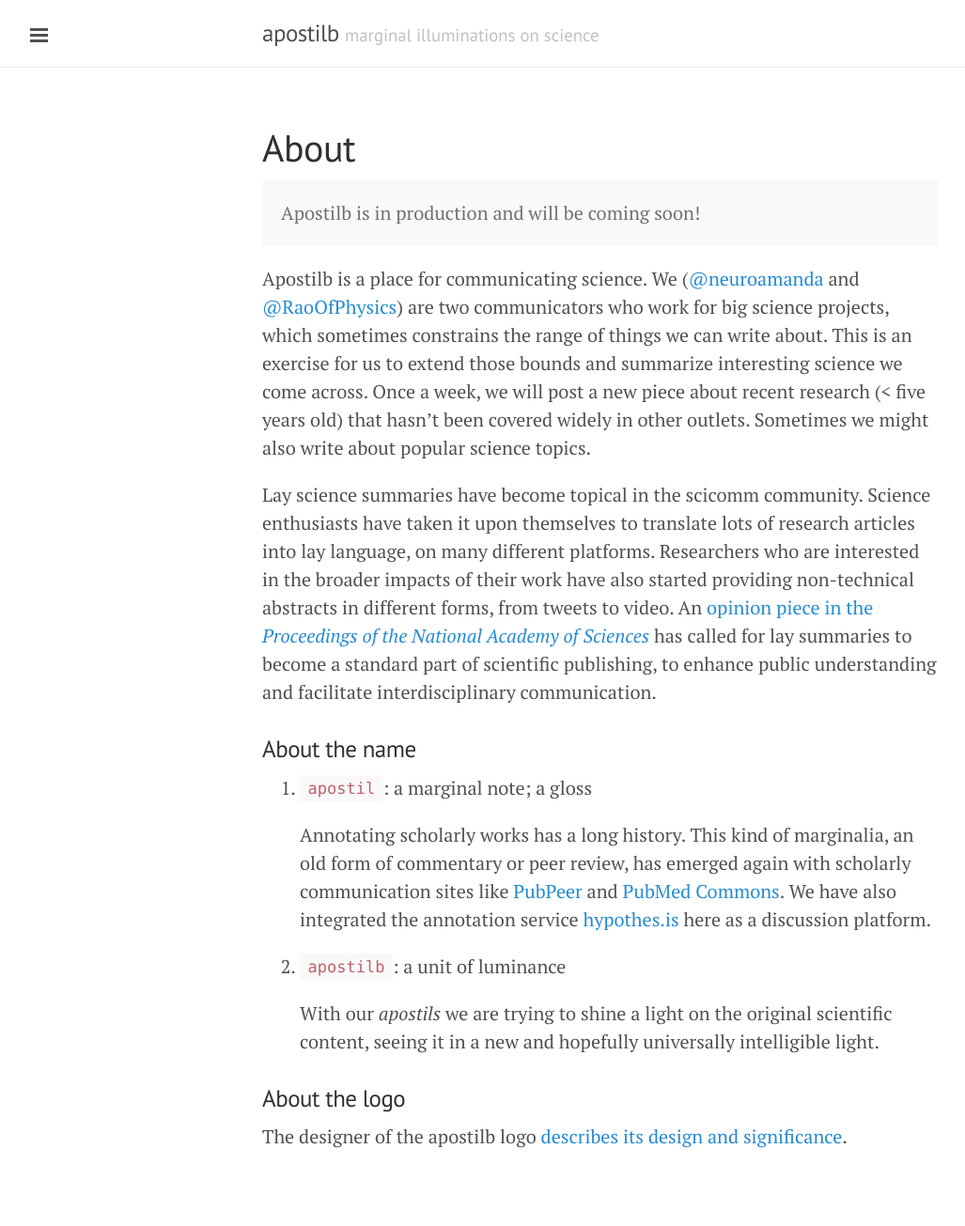
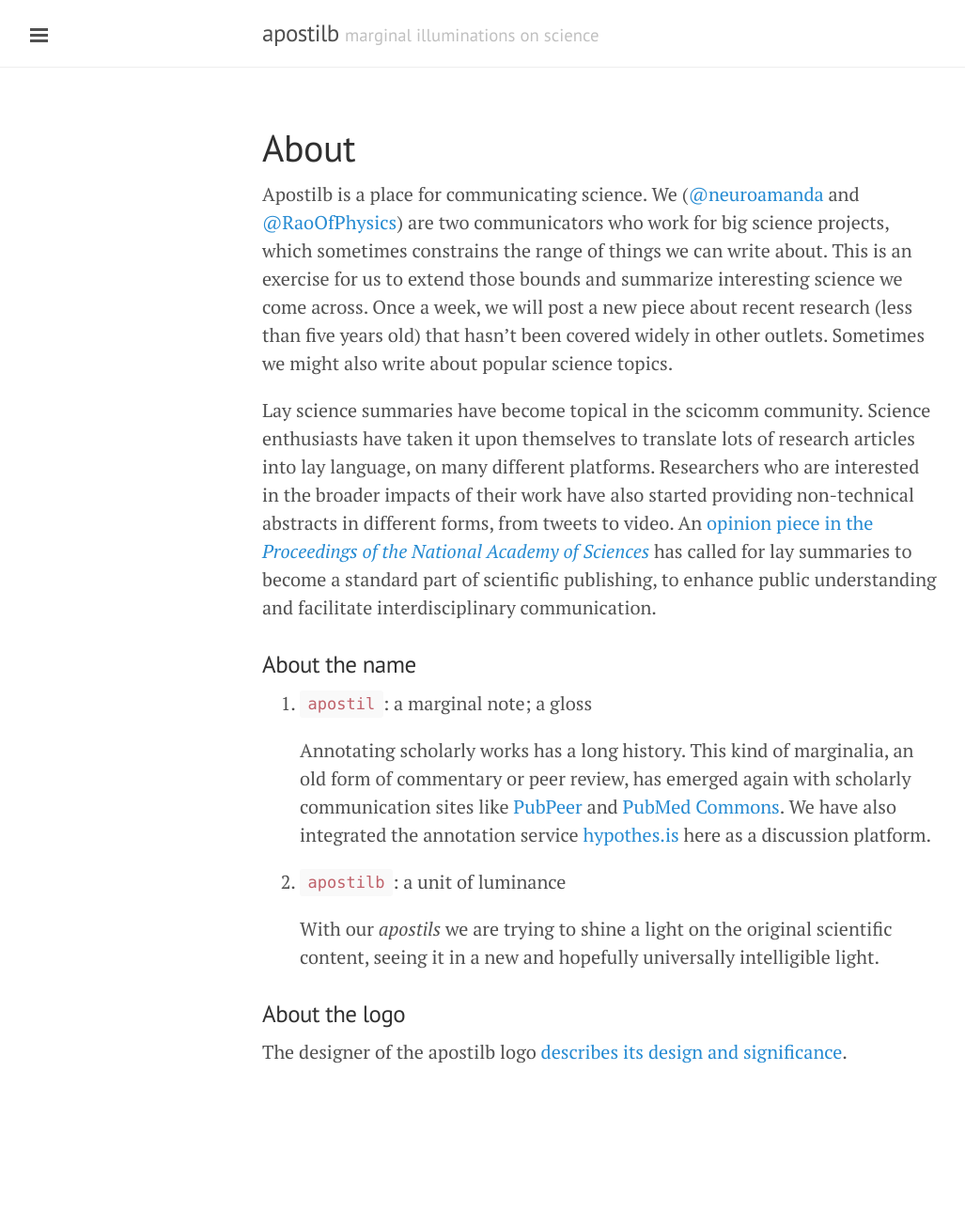
Before and after one commit to RaoOfPhysics/apostilb.github.io, a Jekyll site: the page built from about.md, in a window 1280 px wide. Shown: the whole page at 94% size, without its empty margins (1-1028 px from the left). Built offline with Jekyll 4.4.1, drawn with Linux system fonts in a browser that asks for light colours; Markdown is read by kramdown in place of the engine named in the settings; after the commit the page ends 1215 px from its top, so only the background shows below that.

Commit message:
Tweaked about text

```diff
--- a/about.md
+++ b/about.md
@@ -3,12 +3,7 @@ layout: page
 title: About
 ---
 
-<p class="message">
-  Apostilb is in production and will be coming soon!
-</p>
-
-
-Apostilb is a place for communicating science. We ([@neuroamanda](https://twitter.com/neuroamanda) and [@RaoOfPhysics](https://twitter.com/RaoOfPhysics)) are two communicators who work for big science projects, which sometimes constrains the range of things we can write about. This is an exercise for us to extend those bounds and summarize interesting science we come across. Once a week, we will post a new piece about recent research (< five years old) that hasn't been covered widely in other outlets. Sometimes we might also write about popular science topics.
+Apostilb is a place for communicating science. We ([@neuroamanda](https://twitter.com/neuroamanda) and [@RaoOfPhysics](https://twitter.com/RaoOfPhysics)) are two communicators who work for big science projects, which sometimes constrains the range of things we can write about. This is an exercise for us to extend those bounds and summarize interesting science we come across. Once a week, we will post a new piece about recent research (less than five years old) that hasn't been covered widely in other outlets. Sometimes we might also write about popular science topics.
 
 Lay science summaries have become topical in the scicomm community. Science enthusiasts have taken it upon themselves to translate lots of research articles into lay language, on many different platforms. Researchers who are interested in the broader impacts of their work have also started providing non-technical abstracts in different forms, from tweets to video. An [opinion piece in the *Proceedings of the National Academy of Sciences*](http://www.pnas.org/content/112/12/3585) has called for lay summaries to become a standard part of scientific publishing, to enhance public understanding and facilitate interdisciplinary communication.
 
```
